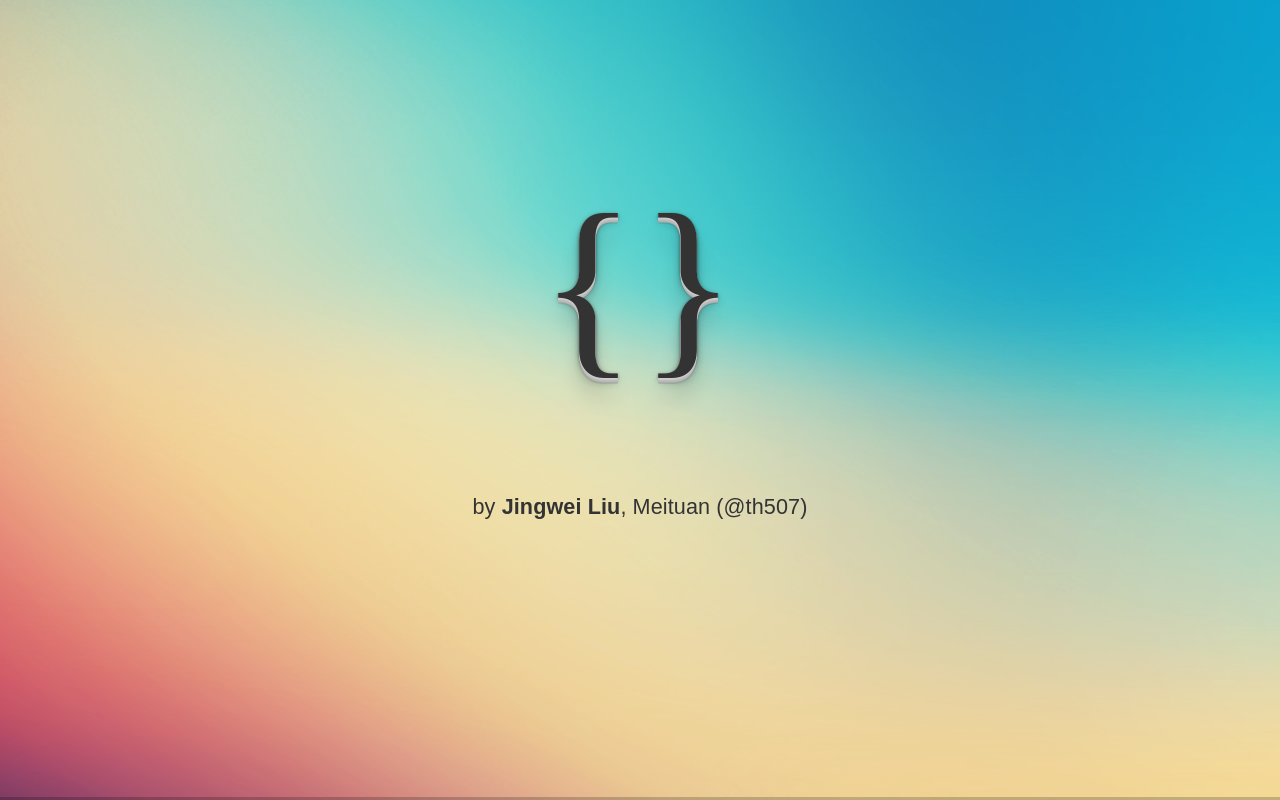
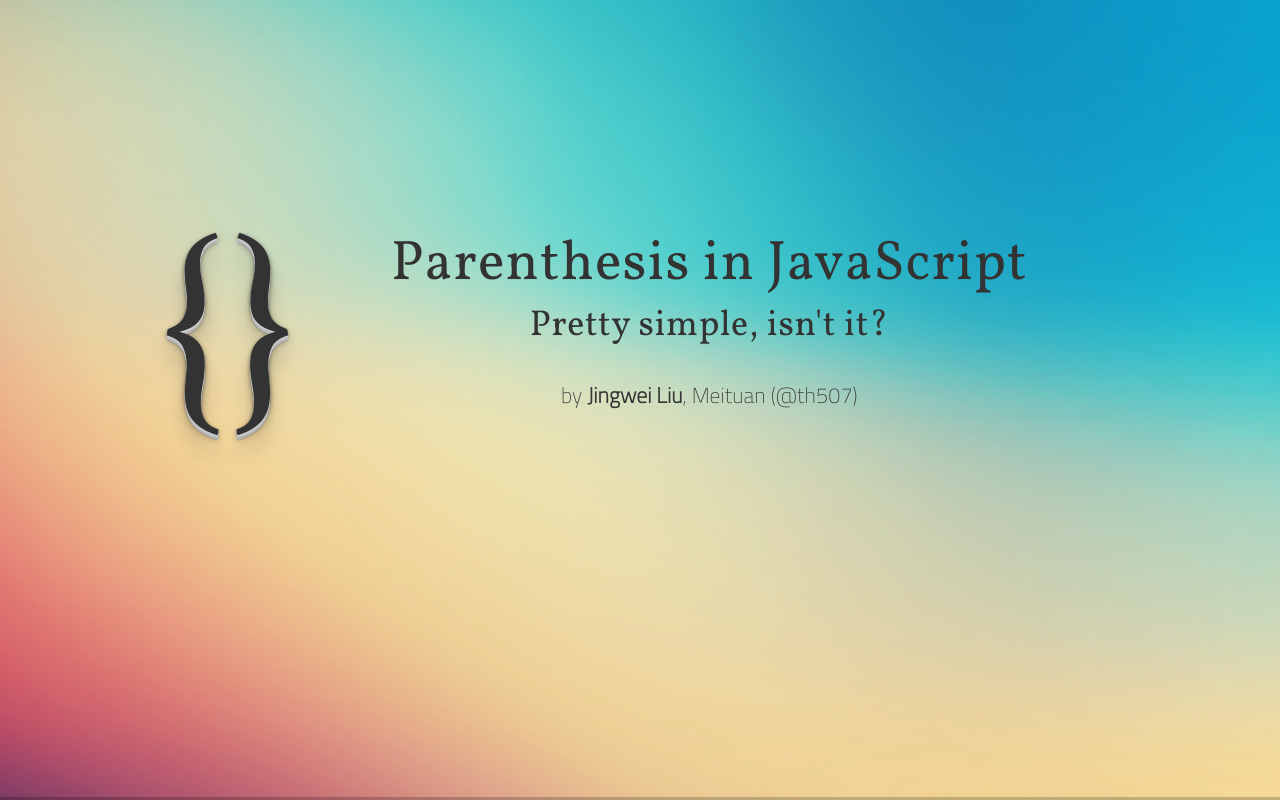
Before and after one commit to th507/talk-javascript-parenthesis, a website: page index.html in a window 1280 px wide. Drawn offline with Linux system fonts and the light colour scheme; files that its build step writes are made by us from their sources.

Commit message:
update fonts

```diff
--- a/css/theme/beige.css
+++ b/css/theme/beige.css
@@ -7,6 +7,8 @@
 /*********************************************
  * GLOBAL STYLES
  *********************************************/
+@import url(http://fonts.googleapis.com/css?family=Titillium+Web:200|Vollkorn);
+
 body {
   background: #f7f2d3;
   background: -moz-radial-gradient(center, circle cover, white 0%, #f7f2d3 100%);
@@ -18,11 +20,13 @@ body {
   background-color: #f7f3de; }
 
 .reveal {
-  font-family: Avenir Next Condensed, sans-serif;
+  font-family: Titillium Web, Avenir Next Condensed, sans-serif;
   font-size: 36px;
-  font-weight: normal;
-  letter-spacing: -0.02em;
+  font-weight: 200;
   color: #333333; }
+.reveal p {
+    letter-spacing: -0.05em;
+}
 
 ::selection {
   color: white;
--- a/css/theme/me.css
+++ b/css/theme/me.css
@@ -4,6 +4,9 @@
 .first-slide h1 {
     font-size: 200px;
     margin-bottom: 100px;
+}
+.first-slide h3, .first-slide h6 {
+    text-transform: none;
 }
 .first-slide p {
     padding: 20px 0;
--- a/index.html
+++ b/index.html
@@ -22,6 +22,7 @@
 <link rel="stylesheet" href="lib/css/zenburn.css">
 <style>
 .reveal pre {
+    font-weight: 200;
     font-family: Source Code Pro, Menlo, Monaco, monospace;
 }
 </style>
@@ -39,7 +40,9 @@
     <!-- Any section element inside of this container is displayed as a slide -->
     <div class="slides">
         <section class="first-slide" data-background="img/1440x900.png">
-            <h1>{}</h1>
+            <h1 style="float: left">{}</h1>
+            <h3>Parenthesis in JavaScript</h3>
+            <h6>Pretty simple, isn't it?</h6>
             <p>
             <small>by <b>Jingwei Liu</b>, Meituan (<a href="https://twitter.com/th507">@th507</a>)</small>
             </p>
```
